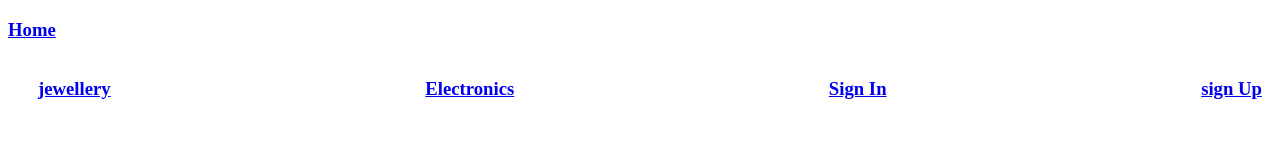
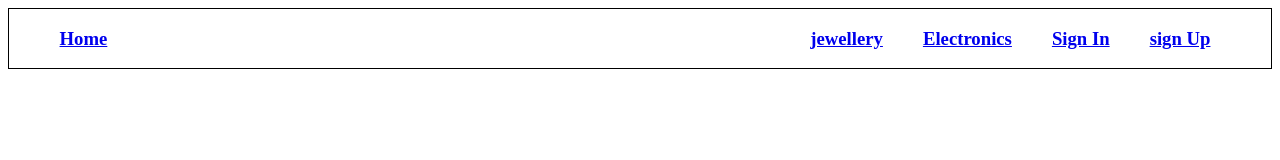
Before and after one commit to vishnudutta1/Coding-Assignment, a plain HTML site: page Import_export/NavIndex.html.html in a window 1280 px wide. Drawn offline with Linux system fonts and the light colour scheme.

Commit message:
Update NavIndex.html.html

```diff
--- a/Import_export/NavIndex.html.html
+++ b/Import_export/NavIndex.html.html
@@ -20,6 +20,12 @@
 
 
 
-    document.body.innerHTML = navbar();
+   // document.body.innerHTML = navbar();
+
+   let navbar_div = document.getElementById("navbar");
+
+   navbar_div.innerHTML = navbar();
+
+
 
 </script>
```
